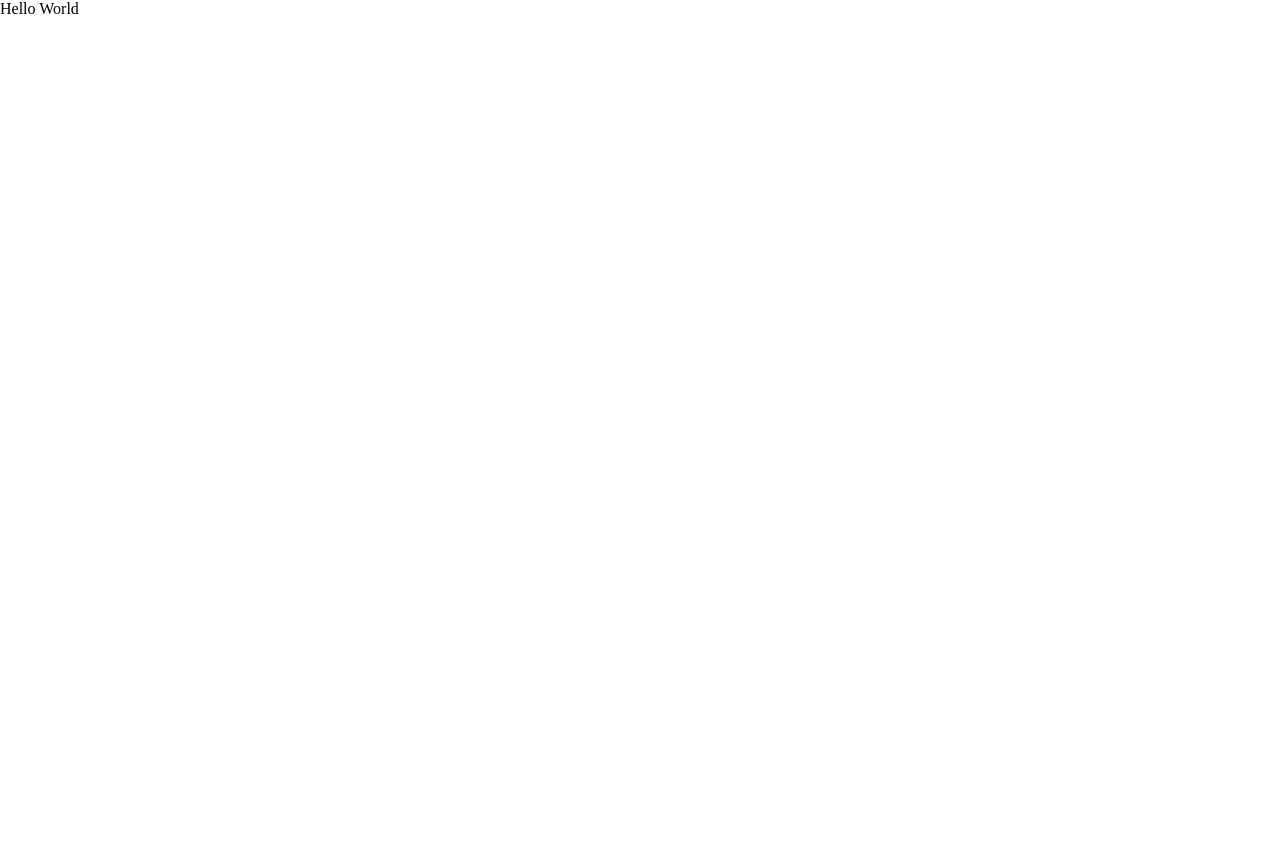
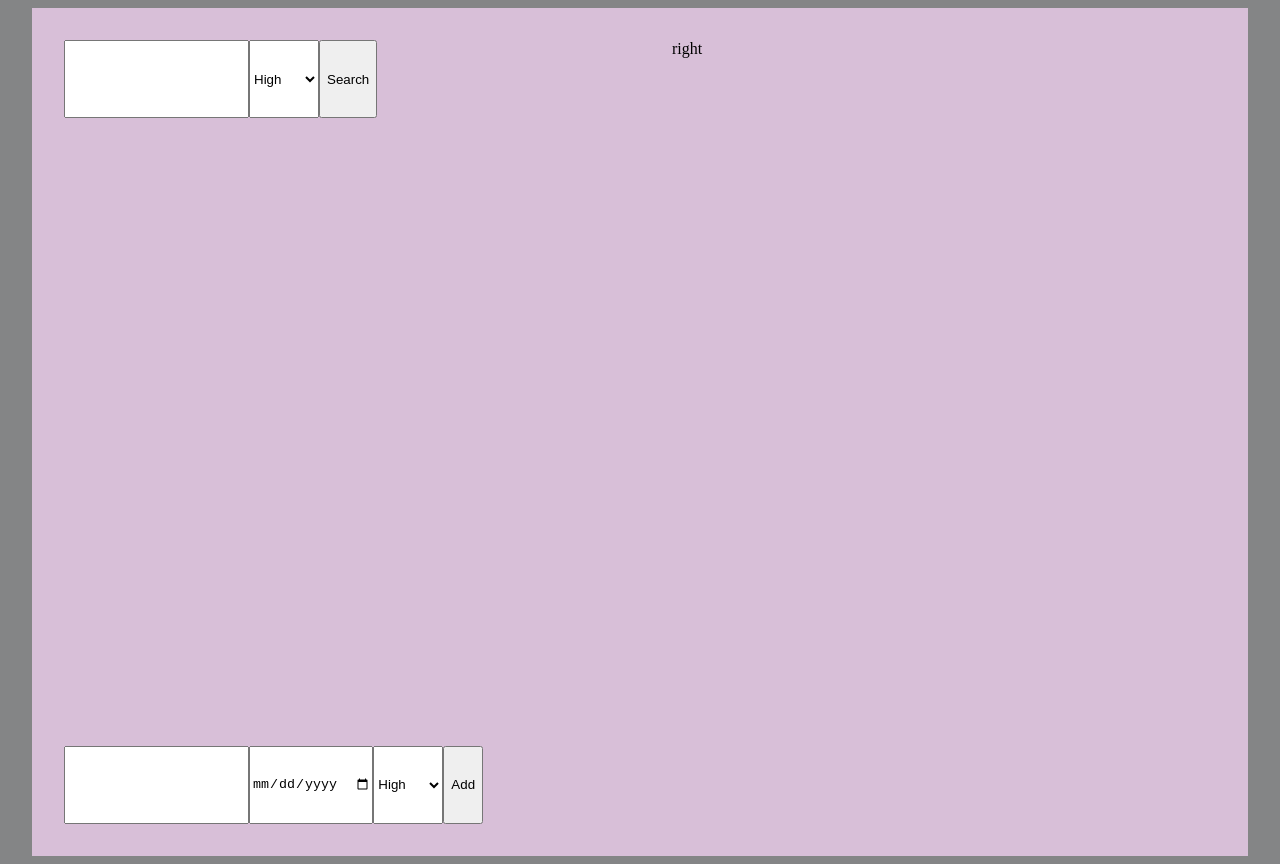
Before and after one commit to Jtstin/time-manager, a React (Vite) app in the folder time-manager-ui/: page / in a window 1280 px wide. Before the commit the page ends 800 px from the top, so only its background shows below. Built offline with nearby package versions, Linux system fonts and the light colour scheme.

Commit message:
login, task-wip

```diff
--- a/time-manager-ui/App.tsx
+++ b/time-manager-ui/App.tsx
@@ -1,4 +1,15 @@
 import React from "react";
 import { render } from "react-dom";
+import Login from "./Login";
+import Tasks from "./Tasks";
 
-render(<div>Hello World</div>, document.getElementById("app"));
+const App = () => {
+  // return (
+  //   <div className="container">
+  //     <Login />
+  //   </div>
+  // );
+  return <Tasks />;
+};
+
+render(<App />, document.getElementById("app"));
--- /dev/null
+++ b/time-manager-ui/Login.tsx
@@ -0,0 +1,17 @@
+import React from "react";
+import { render } from "react-dom";
+
+const Login = () => {
+  return (
+    <div className="login-page">
+      <div className="message">WELCOME BACK</div>
+      <div className="password">
+        <label for="pw">password:</label>
+        <input type="password" id="pw" name="pw"></input>
+        <button>Login</button>
+      </div>
+    </div>
+  );
+};
+
+export default Login;
--- /dev/null
+++ b/time-manager-ui/Tasks.tsx
@@ -0,0 +1,36 @@
+import React from "react";
+import { render } from "react-dom";
+
+const Tasks = () => {
+  return (
+    <div className="task-page">
+      <div className="task-container">
+        <div className="task-filter">
+          <input type="text"></input>
+          <select>
+            <option value="High">High</option>
+            <option value="Medium">Medium</option>
+            <option value="Low">Low</option>
+          </select>
+          <button>Search</button>
+        </div>
+        <div className="task-list"></div>
+        <div className="task-add">
+          <input type="text"></input>
+          <input type="date"></input>
+          <select>
+            <option value="High">High</option>
+            <option value="Medium">Medium</option>
+            <option value="Low">Low</option>
+          </select>
+          <button>Add</button>
+        </div>
+      </div>
+      <div className="graph-container">
+        <div>right</div>
+      </div>
+    </div>
+  );
+};
+
+export default Tasks;
--- a/time-manager-ui/app.css
+++ b/time-manager-ui/app.css
@@ -86,3 +86,78 @@ video {
   font: inherit;
   vertical-align: baseline;
 }
+
+.login-page {
+  display: flex;
+  flex-direction: column;
+  height: 100vh;
+  background-color: rgb(132, 133, 134);
+  justify-content: center;
+  align-items: center;
+  padding: 2em;
+}
+
+.message {
+  display: flex;
+  background-color: rgb(132, 133, 134);
+  justify-content: center;
+  align-items: center;
+  font: Arial;
+  font-size: 50px;
+}
+
+.password {
+  display: flex;
+  background-color: rgb(132, 133, 134);
+  justify-content: Center;
+  font: Arial;
+  font-size: 25px;
+}
+
+.buttons {
+  display: flex;
+  justify-content: space-evenly;
+  height: 50em;
+}
+
+.task-page {
+  display: flex;
+  height: 100vh;
+  background-color: rgb(132, 133, 134);
+  justify-content: center;
+  align-items: center;
+  padding: 2em;
+}
+
+.task-container {
+  display: flex;
+  flex: 1 0;
+  height: 98%;
+  background-color: thistle;
+  padding: 2em;
+  flex-direction: column;
+}
+
+.task-list {
+  display: flex;
+  flex: 8 0;
+}
+
+.task-filter {
+  display: flex;
+  flex: 1 0;
+}
+
+.task-add {
+  display: flex;
+  flex: 1 0;
+}
+
+.graph-container {
+  display: flex;
+  background-color: thistle;
+  flex: 1 0;
+  height: 98%;
+  background-color: thistle;
+  padding: 2em;
+}
```
